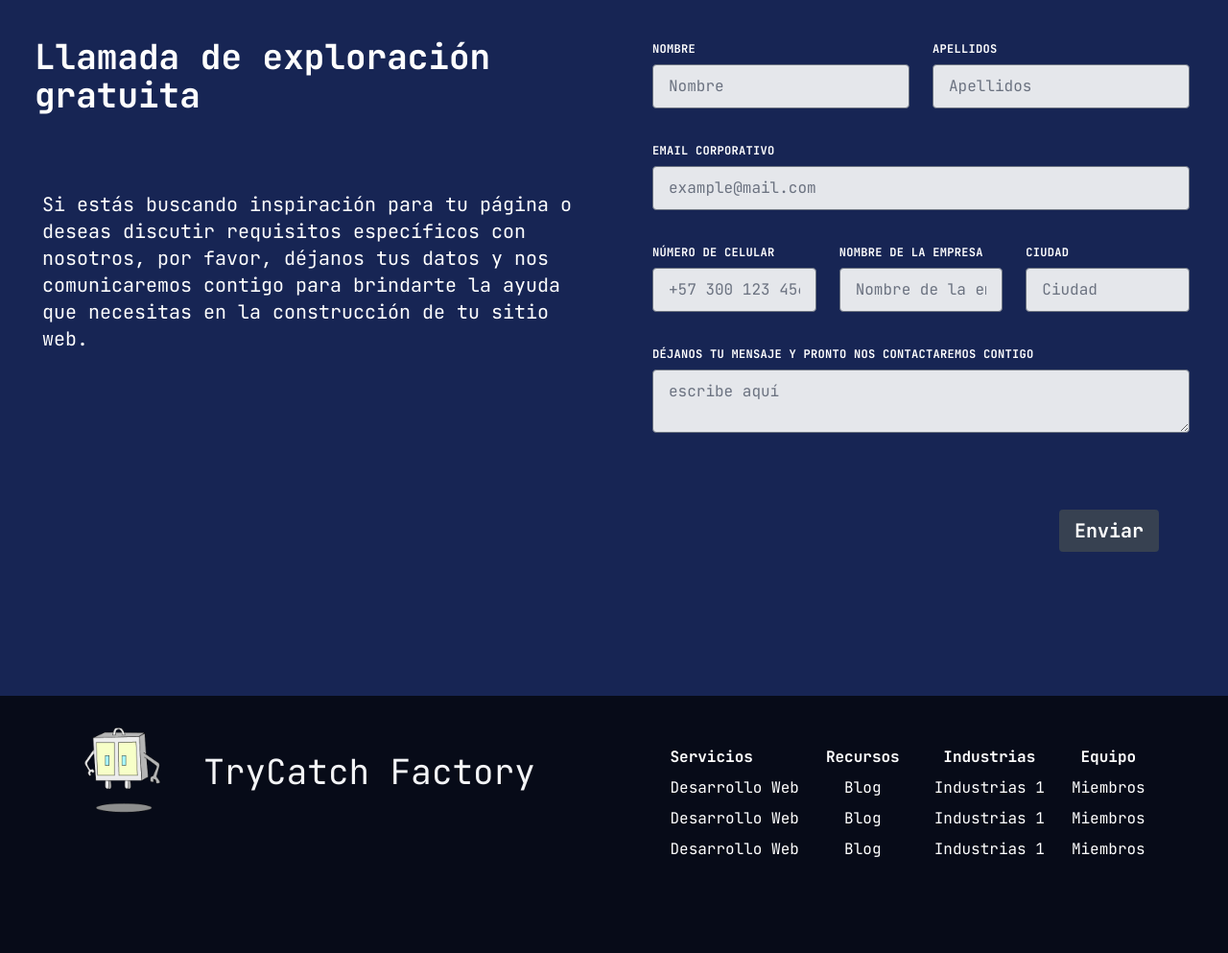
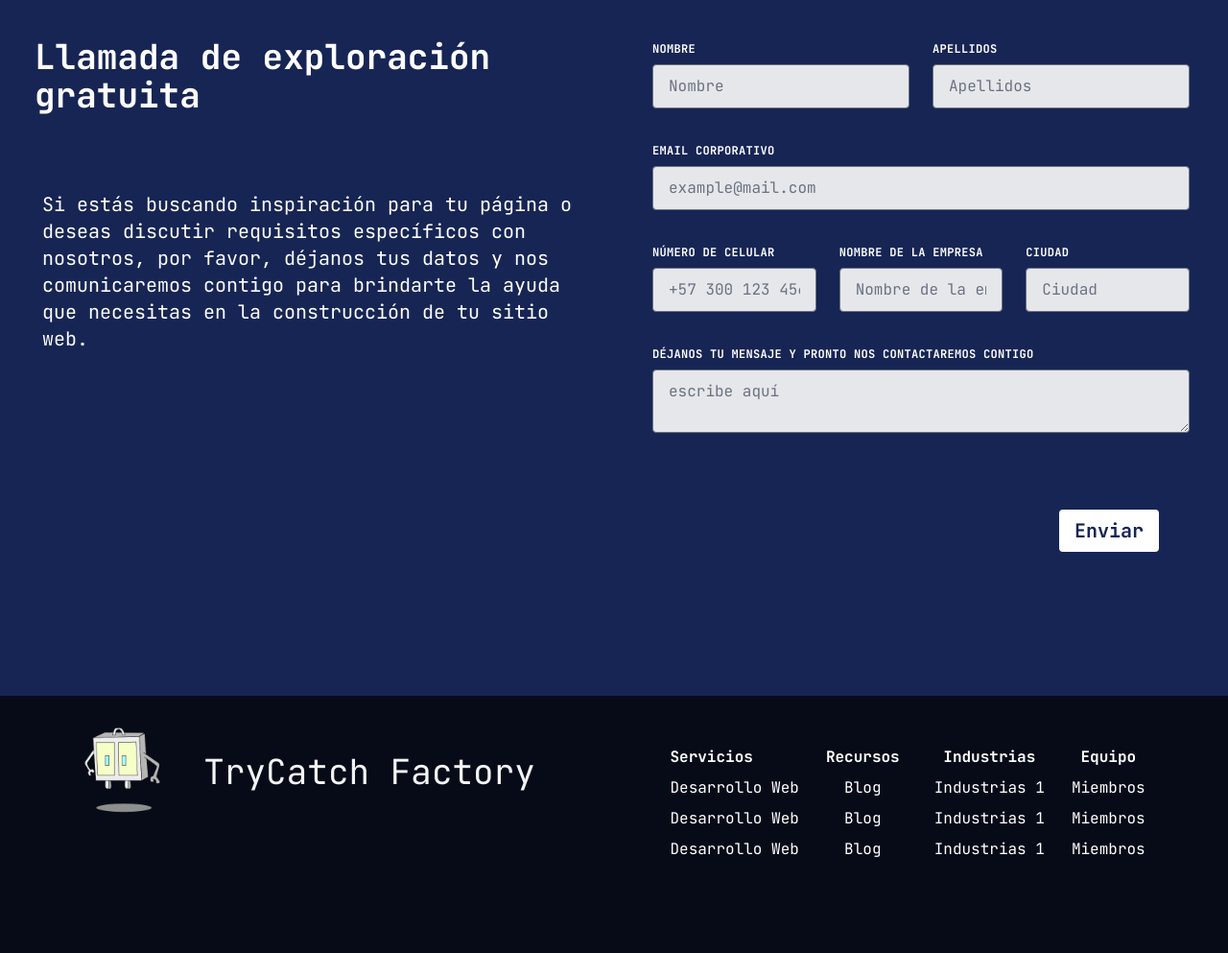
Before and after one commit to Trycatch-tv/trycatch_factory_site, an Astro site: page /contact in a window 1280 px wide. Shown: the part 875-1868 px from the top of the page at 96% size. Built offline with nearby package versions, Linux system fonts and the light colour scheme; Astro itself is replaced by a stand-in of ours; some icons are missing.

Commit message:
fix:se arregla boton bg-white

```diff
--- a/src/components/landing/ContactoLanding.astro
+++ b/src/components/landing/ContactoLanding.astro
@@ -146,7 +146,7 @@ const info = {
 
         <div class="flex justify-end max-sm:justify-center">
           <button
-            class="bg-gray-700 hover:bg-blue-500 text-white font-bold py-2 px-4 rounded m-8 text-xl max-sm:px-8"
+            class="bg-white hover:bg-blue-500 hover:text-white text-tcf-blue font-bold py-2 px-4 rounded m-8 text-xl max-sm:px-8"
           >
             Enviar
           </button>
```
